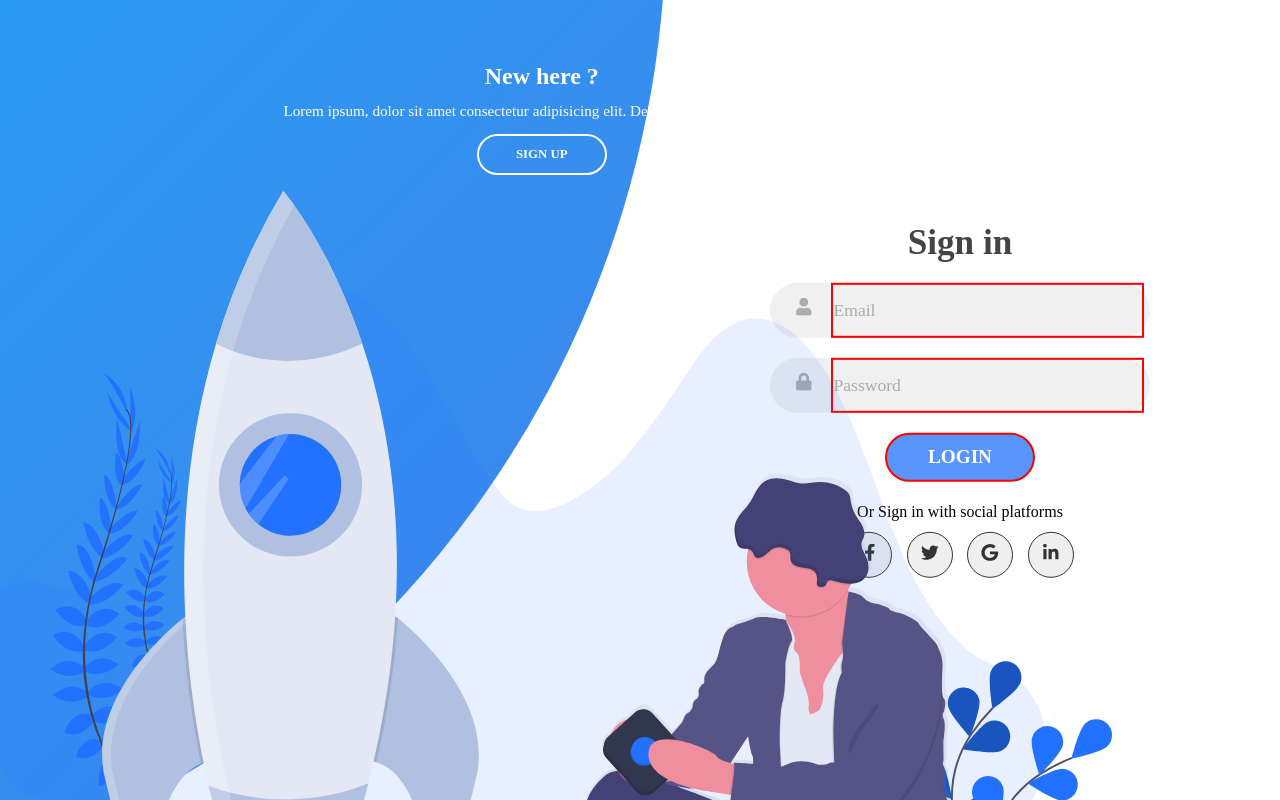
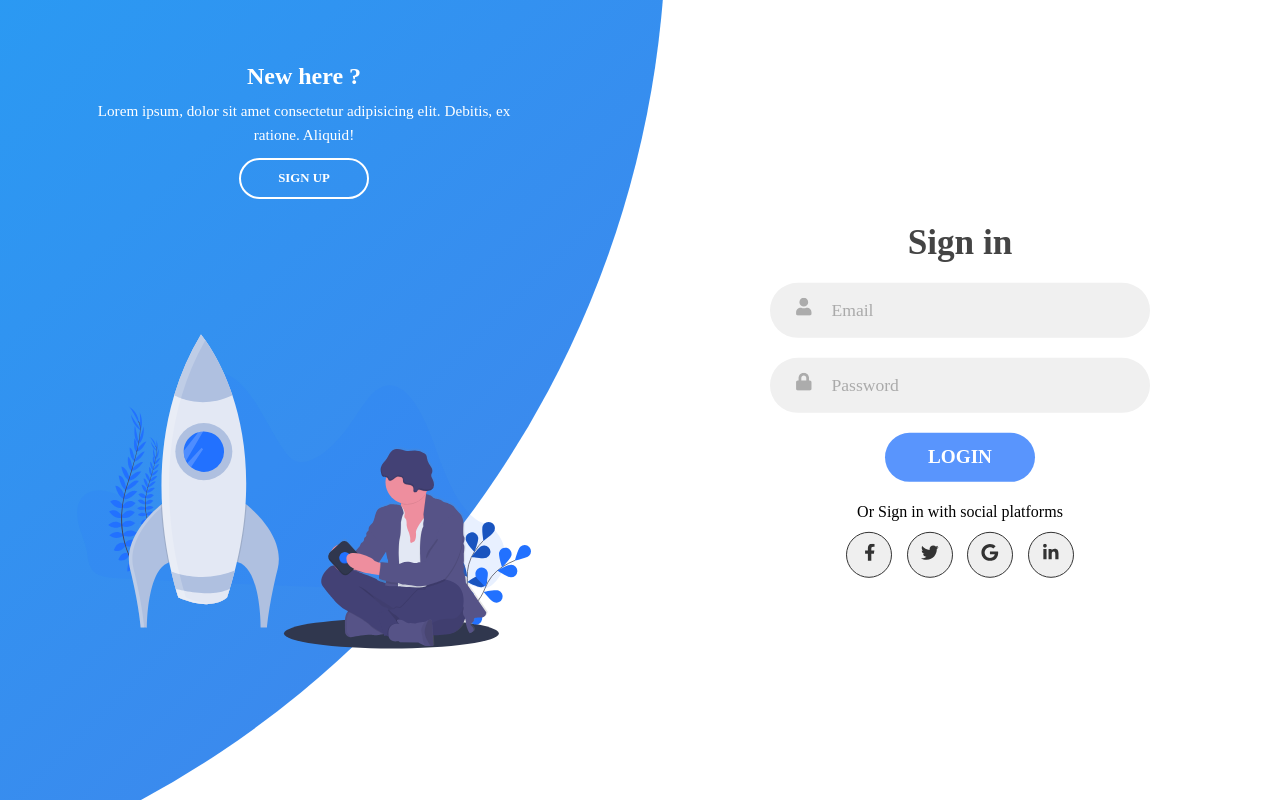
Before and after one commit to MandrindraEsperant/primex, a React (Create React App) app in the folder client/: page /auth in a window 1280 px wide. Built offline with nearby package versions, Linux system fonts and the light colour scheme.

Commit message:
formulaire de login ok

```diff
--- a/client/package.json
+++ b/client/package.json
@@ -19,6 +19,7 @@
     "react-outside-click-handler": "^1.3.0",
     "react-router-dom": "^6.26.2",
     "react-scripts": "5.0.1",
+    "sass": "^1.79.4",
     "swiper": "^11.1.14",
     "web-vitals": "^2.1.4"
   },
--- a/client/src/_helpers/AuthGuard.js
+++ b/client/src/_helpers/AuthGuard.js
@@ -1,5 +1,5 @@
 import { Navigate } from "react-router-dom";
-// import { AccountService } from "../_services/Account.service";
+import { AccountService } from "../_services/Account.service";
 
 const AuthGuard = ({children}) => {
    const login = true;
--- a/client/src/components/auth/Formulaire/Formulaire.css
+++ b/client/src/components/auth/Formulaire/Formulaire.css
@@ -70,7 +70,6 @@ form.sign-in-form {
   background: none;
   outline: none;
   border: none;
-  border: 2px solid red;
   line-height: 1;
   font-weight: 600;
   font-size: 1.1rem;
@@ -120,7 +119,7 @@ form.sign-in-form {
   outline: none;
   height: 49px;
   border-radius: 49px;
-  border: 2px solid red;
+
   color: #fff;
   text-transform: uppercase;
   font-weight: 600;
--- a/client/src/components/auth/Formulaire/Formulaire.jsx
+++ b/client/src/components/auth/Formulaire/Formulaire.jsx
@@ -16,25 +16,23 @@ import axios from "axios";
 const Formulaire = () => {
   const [login, setLogin] = useState({
     email: "",
-    // password: "",
+    password: "",
   });
   const navigate = useNavigate();
-
 
 useEffect(()=> {
   AccountService.logout();
 },[])
 
-  const handelLogin =  () => {
-    // e.preventDefault();
-    alert("okk")
+  const handelLogin =  (e) => {
+    e.preventDefault();
     axios
       .post("http://localhost:3002/employe/login", login)
       .then((res) => {
 
-        // const token =res.data.token;
+        const token =res.data.token;
 
-        // AccountService.saveToken(token);
+        AccountService.saveToken(token);
         AccountService.logout();
       })
       .catch((err) => console.log(err.message));
--- /dev/null
+++ b/client/src/components/auth/Formulaire/Formulaire.scss
@@ -0,0 +1,135 @@
+.forms-container {
+    position: absolute;
+    width: 100%;
+    height: 100%;
+    top: 0;
+    left: 0;
+
+    .signin-signup {
+        position: absolute;
+        top: 50%;
+        transform: translate(-50%, -50%);
+        left: 75%;
+        width: 50%;
+        transition: 1s 0.7s ease-in-out;
+        display: grid;
+        grid-template-columns: 1fr;
+        z-index: 5;
+
+        form {
+            display: flex;
+            align-items: center;
+            justify-content: center;
+            flex-direction: column;
+            padding: 0rem 5rem;
+            transition: all 0.2s 0.7s;
+            overflow: hidden;
+            grid-column: 1 / 2;
+            grid-row: 1 / 2;
+
+            &.sign-up-form {
+                opacity: 0;
+                z-index: 1;
+            }
+
+            &.sign-in-form {
+                z-index: 2;
+            }
+
+            .title {
+                font-size: 2.2rem;
+                color: #444;
+                margin-bottom: 10px;
+            }
+
+            .input-field {
+                max-width: 380px;
+                width: 100%;
+                background-color: #f0f0f0;
+                margin: 10px 0;
+                height: 55px;
+                border-radius: 55px;
+                display: grid;
+                grid-template-columns: 15% 85%;
+                padding: 0 0.4rem;
+                position: relative;
+
+                i {
+                    text-align: center;
+                    line-height: 55px;
+                    color: #acacac;
+                    transition: 0.5s;
+                    font-size: 1.1rem;
+                }
+
+                input {
+                    background: none;
+                    outline: none;
+                    border: none;
+                    line-height: 1;
+                    font-weight: 600;
+                    font-size: 1.1rem;
+                    color: #333;
+
+                    &::placeholder {
+                        color: #aaa;
+                        font-weight: 500;
+                    }
+                }
+            }
+
+            .social-text {
+                padding: 0.7rem 0;
+                font-size: 1rem;
+            }
+
+            .social-media {
+                display: flex;
+                justify-content: center;
+
+                .social-icon {
+                    height: 46px;
+                    width: 46px;
+                    display: flex;
+                    justify-content: center;
+                    align-items: center;
+                    margin: 0 0.45rem;
+                    color: #333;
+                    border-radius: 50%;
+                    border: 1px solid #333;
+                    text-decoration: none;
+                    cursor: pointer;
+                    font-size: 1.1rem;
+                    transition: 0.3s;
+
+                    &:hover {
+                        color: #4481eb;
+                        border-color: #4481eb;
+                      }
+                }
+
+            }
+
+            .btn {
+                width: 150px;
+                background-color: #5995fd;
+                border: none;
+                outline: none;
+                height: 49px;
+                border-radius: 49px;
+                color: #fff;
+                text-transform: uppercase;
+                font-weight: 600;
+                margin: 10px 0;
+                cursor: pointer;
+                transition: 0.5s;
+
+                &:hover {
+                    background-color: #4d84e2;
+                  }
+              }
+        }
+
+
+    }
+}
--- a/client/src/components/auth/Panel/Panel.css
+++ b/client/src/components/auth/Panel/Panel.css
@@ -1,4 +1,4 @@
-.panels-container {
+/* .panels-container {
     position: absolute;
     height: 100%;
     width: 100%;
@@ -6,7 +6,7 @@
     left: 0;
     display: grid;
     grid-template-columns: repeat(2, 1fr);
-  }
+  } */
   .containerLog:before {
     content: "";
     position: absolute;
@@ -26,43 +26,43 @@
     transition-delay: 0.4s;
   }
 
-.panel {
+/* .panel {
     display: flex;
     flex-direction: column;
-    /* align-items: flex-end; */
     align-items: center;
     justify-content: space-around;
     text-align: center;
     z-index: 6;
-  }
-  .left-panel {
+  } */
+  /* .left-panel {
     pointer-events: all;
     padding: 3rem 17% 2rem 12%;
-  }
-  .right-panel {
+  } */
+  /* .right-panel {
     pointer-events: none;
     padding: 3rem 12% 2rem 17%;
-  }
+  } */
 
-.panel .content {
+/* .panel .content {
     color: #fff;
     transition: transform 0.9s ease-in-out;
     transition-delay: 0.6s;
     width: 100%;
     padding:1rem;
-  }
+  } */
 
-  .panel h3 {
+  /* .panel h3 {
     font-weight: 600;
     line-height: 1;
     font-size: 1.5rem;
-  }
+  } */
 
-  .panel p {
+  /* .panel p {
     font-size: 0.95rem;
     padding: 0.7rem 0;
-  }
-  .btn.transparent {
+  } */
+
+  /* .btn.transparent {
     margin: 0;
     background: none;
     border: 2px solid #fff;
@@ -70,7 +70,7 @@
     height: 41px;
     font-weight: 600;
     font-size: 0.8rem;
-  }
+  } */
 
   .right-panel .image,
 .right-panel .content {
--- a/client/src/components/auth/Panel/Panel.jsx
+++ b/client/src/components/auth/Panel/Panel.jsx
@@ -1,5 +1,6 @@
 import React from "react";
 import "./Panel.css";
+import "./Panel.scss"
 const Panel = () => {
   return (
     <div className="panels-container">
@@ -14,7 +15,7 @@ const Panel = () => {
             Sign up
           </button>
         </div>
-        <img src="/img/log.svg"  Name="image" alt="" />
+        <img src="/img/log.svg"  className="image" alt="" />
       </div>
       <div className="panel right-panel">
         <div className="content">
--- /dev/null
+++ b/client/src/components/auth/Panel/Panel.scss
@@ -0,0 +1,83 @@
+.panels-container {
+    position: absolute;
+    height: 100%;
+    width: 100%;
+    top: 0;
+    left: 0;
+    display: grid;
+    grid-template-columns: repeat(2, 1fr);
+
+    .panel {
+        display: flex;
+        flex-direction: column;
+        align-items: center;
+        justify-content: space-around;
+        text-align: center;
+        z-index: 6;
+
+        .content {
+            color: #fff;
+            transition: transform 0.9s ease-in-out;
+            transition-delay: 0.6s;
+            width: 100%;
+            padding: 1rem;
+
+            h3 {
+                font-weight: 600;
+                line-height: 1;
+                font-size: 1.5rem;
+            }
+
+            p {
+                font-size: 0.95rem;
+                padding: 0.7rem 0;
+            }
+
+            .btn {
+                width: 150px;
+                background-color: #5995fd;
+                border: none;
+                outline: none;
+                height: 49px;
+                border-radius: 49px;
+                color: #fff;
+                text-transform: uppercase;
+                font-weight: 600;
+                margin: 10px 0;
+                cursor: pointer;
+                transition: 0.5s;
+
+                &:hover {
+                    background-color: #4d84e2;
+                  }
+                  &.transparent {
+                    margin: 0;
+                    background: none;
+                    border: 2px solid #fff;
+                    width: 130px;
+                    height: 41px;
+                    font-weight: 600;
+                    font-size: 0.8rem;
+                  }
+              }
+
+
+
+        }
+
+    }
+
+    .left-panel {
+        pointer-events: all;
+        padding: 3rem 17% 2rem 12%;
+    }
+
+    .right-panel {
+        pointer-events: none;
+        padding: 3rem 12% 2rem 17%;
+
+         .image,.content {
+          transform: translateX(800px);
+        }
+    }
+}
```
Also changed, not shown: client/src/_services/Account.service.js (line endings or trailing spaces), 1 other file (tests, documents, lock files or other folders).
